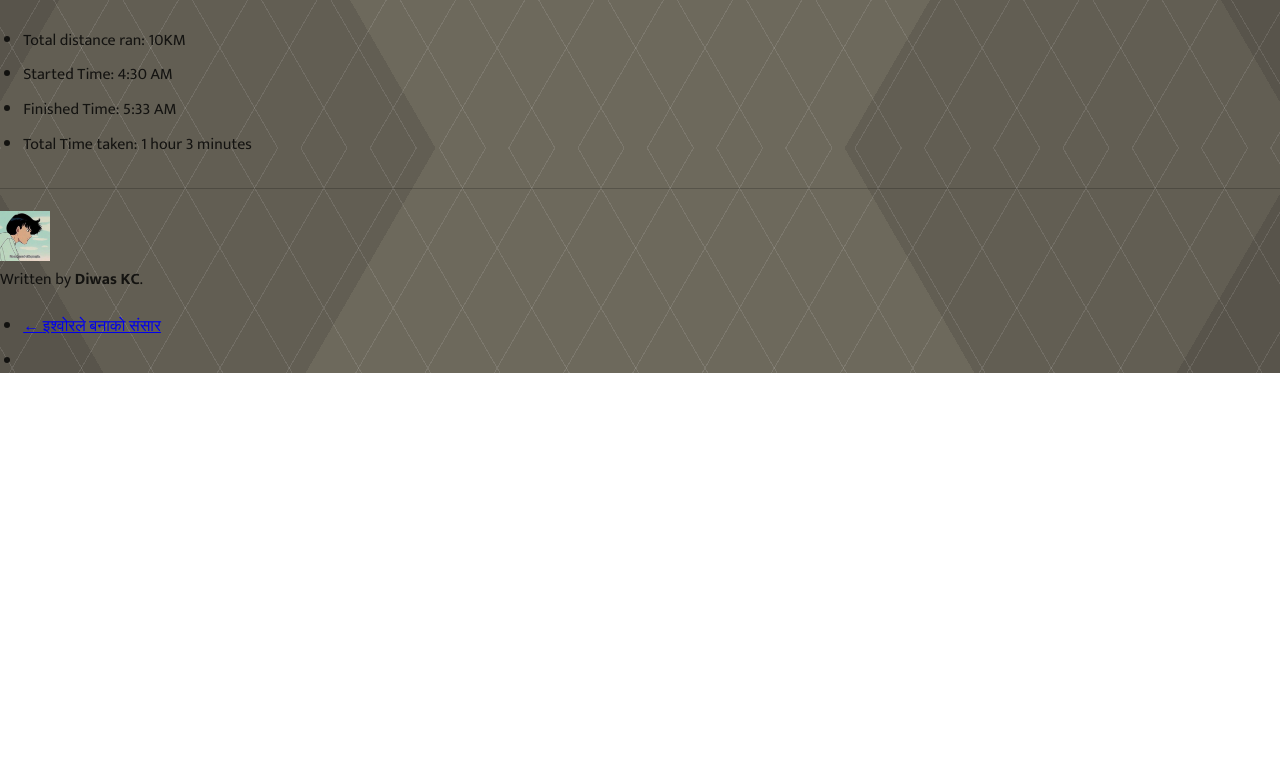
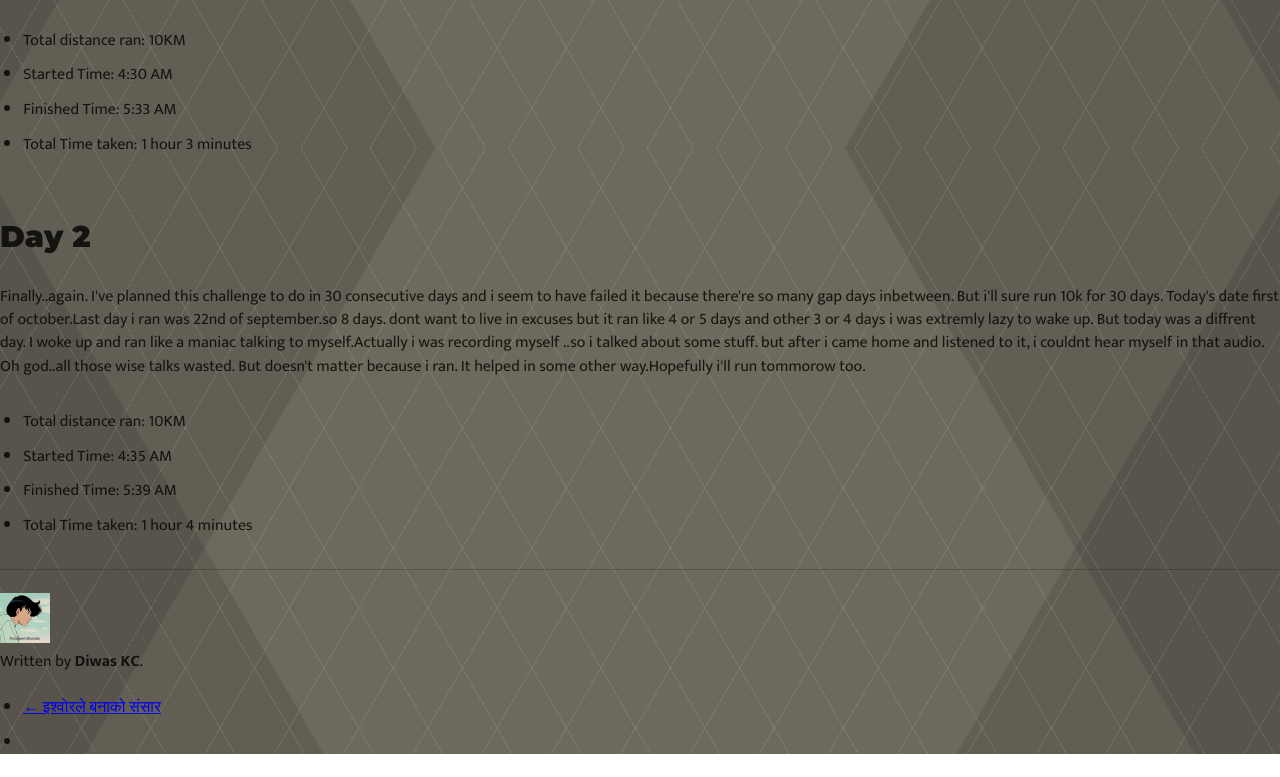
Before and after one commit to d1was/not-so-secret-diary, a Gatsby site: page /30-days-of-running-10k/ in a window 1280 px wide. Shown: the part 1452-2229 px from the top of the page. Before the commit the page ends 1848 px from the top, so only its background shows below. Built offline with nearby package versions, Linux system fonts and the light colour scheme; Gatsby itself is replaced by a stand-in of ours; some packages are replaced by stand-ins of ours.

Commit message:
day  3 posted

```diff
--- a/content/blog/30-days-of-running-10k/index.md
+++ b/content/blog/30-days-of-running-10k/index.md
@@ -38,3 +38,13 @@
 - Started Time:  4:30 AM
 - Finished Time:  5:33 AM
 - Total Time taken:  1 hour 3 minutes
+
+
+## Day 2
+
+Finally..again. I've planned this challenge to do in 30 consecutive days and i seem to have failed it because there're so many gap days inbetween. But i'll sure run 10k for 30 days. Today's date first of october.Last day i ran was 22nd of september.so 8 days. dont want to live in excuses but it ran like 4 or 5 days and other  3 or 4 days i was extremly lazy to wake up. But today was a diffrent day. I woke up and ran like a maniac talking to myself.Actually i was recording myself ..so i talked about some stuff. but after i came home and listened to it, i couldnt hear myself in that audio. Oh god..all those wise talks wasted. But doesn't matter because i ran. It helped in some other way.Hopefully i'll run tommorow too.
+
+- Total distance ran: 10KM
+- Started Time:  4:35 AM
+- Finished Time:  5:39 AM
+- Total Time taken:  1 hour 4 minutes
```
